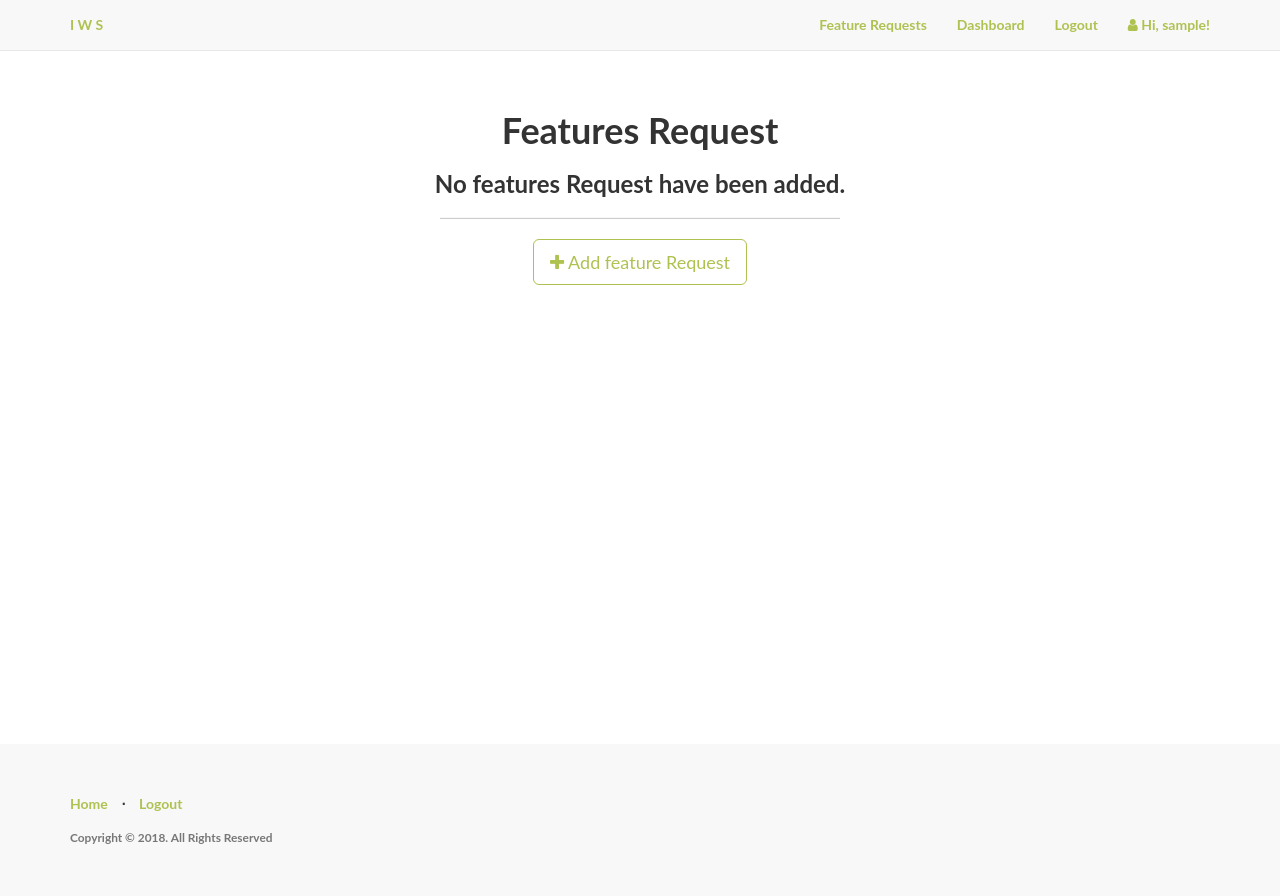
After one commit to sasili-adetunji/featureRequest, a Flask app: page /features in a window 1280 px wide. The commit adds this page. Run offline with Flask 2, Linux system fonts and the light colour scheme; the visitor is signed in with stand-in values (Sample User, id 1); data comes from the database, SQL or seed files in the repository; data that the repository does not hold is empty; parts of the project's set-up code (start-up, migrations or seed data) failed here and were passed over; some libraries are stand-ins or nearby versions.

Commit message:
implement the edit and delete

```diff
--- a/app/__init__.py
+++ b/app/__init__.py
@@ -23,7 +23,7 @@ def create_app(config_name):
     from app import models
 
     from .admin import admin as admin_blueprint
-    app.register_blueprint(admin_blueprint, url_prefix='/admin')
+    app.register_blueprint(admin_blueprint)
 
     from .auth import auth as auth_blueprint
     app.register_blueprint(auth_blueprint)
--- a/app/admin/views.py
+++ b/app/admin/views.py
@@ -0,0 +1,121 @@
+from flask import abort, flash, redirect, render_template, url_for
+from flask_login import current_user, login_required
+
+from . import admin
+from .forms import FeatureForm
+from .. import db
+from ..models import Feature
+
+
+def check_admin():
+    # prevent non-admins from accessing the page
+    if not current_user:
+        abort(403)
+
+
+# Department Views
+
+
+@admin.route('/features', methods=['GET', 'POST'])
+@login_required
+def list_features():
+    """
+    List all departments
+    """
+    check_admin()
+
+    features = Feature.query.all()
+
+    return render_template('features/features.html',
+                           features=features, title="Features")
+
+
+@admin.route('/features/add', methods=['GET', 'POST'])
+@login_required
+def add_feature():
+    """
+    Add a department to the database
+    """
+    check_admin()
+
+    add_feature = True
+
+    form = FeatureForm()
+    if form.validate_on_submit():
+        feature = Feature(title=form.title.data,
+                          description=form.description.data,
+                          product_area=form.product_area.data,
+                          target_date=form.target_date.data,
+                          client=form.client.data,
+
+                  )
+        try:
+            # add feature to the database
+            db.session.add(feature)
+            db.session.commit()
+            flash('You have successfully added a new department.')
+        except:
+            # in case feature name already exists
+            flash('Error: department name already exists.')
+
+        # redirect to features page
+        return redirect(url_for('admin.list_features'))
+
+    # load feature template
+    return render_template('features/feature.html', action="Add",
+                           add_feature=add_feature, form=form,
+                           title="Add Feature")
+
+
+@admin.route('/features/edit/<int:id>', methods=['GET', 'POST'])
+@login_required
+def edit_feature(id):
+    """
+    Edit a feature
+    """
+    check_admin()
+
+    add_feature = False
+
+    feature = Feature.query.get_or_404(id)
+    form = FeatureForm(obj=feature)
+    if form.validate_on_submit():
+        feature.title = form.title.data
+        feature.description = form.description.data
+        feature.client = form.client.data
+        feature.client_priority = form.client_priority.data
+        feature.target_date = form.target_date.data
+        feature.product_area = form.product_area.data
+        db.session.commit()
+        flash('You have successfully edited the department.')
+
+        # redirect to the feature page
+        return redirect(url_for('admin.list_features'))
+
+    form.description.data = feature.description
+    form.title.data = feature.title
+    form.client.data = feature.client
+    form.client_priority.data = feature.client_priority
+    form.target_date.data = feature.target_date
+    form.product_area.data = feature.product_area
+
+    return render_template('features/feature.html', action="Edit",
+                           add_feature=add_feature, form=form,
+                           feature=feature, title="Edit Feature")
+
+
+@admin.route('/features/delete/<int:id>', methods=['GET', 'POST'])
+@login_required
+def delete_feature(id):
+    """
+    Delete a department from the database
+    """
+    check_admin()
+
+    feature = Feature.query.get_or_404(id)
+    db.session.delete(feature)
+    db.session.commit()
+    flash('You have successfully deleted the department.')
+
+    # redirect to the feature page
+    return redirect(url_for('admin.list_features'))
--- a/app/models.py
+++ b/app/models.py
@@ -42,17 +42,32 @@ class User(UserMixin, db.Model):
     def __repr__(self):
         return '<User: {}>'.format(self.username)
 
+# Set up user_loader
+@login_manager.user_loader
+def load_user(user_id):
+    return User.query.get(int(user_id))
+
 
 class ClientType(enum.Enum):
     CLIENT_A = "Client A"
     CLIENT_B = "Client B"
     CLIENT_C = "Client C"
 
+    @classmethod
+    def choices(cls):
+        return [(choice.name, choice.name) for choice in cls]
+
+
 class ProductAreaType(enum.Enum):
     POLICIES = "Policies"
     BILLING = "Billing"
     CLAIMS = "Claims"
     REPORTS = "Reports"
+
+    @classmethod
+    def choices(cls):
+        return [(choice.name, choice.name) for choice in cls]
+
 
 
 class Feature(db.Model):
@@ -66,9 +81,11 @@ class Feature(db.Model):
     title = db.Column(db.String(60), unique=True)
     description = db.Column(db.String(200))
     client = db.Column(db.Enum(ClientType))
-    client_priority = db.Column(db.Integer)
-    target_date = db.Column(db.DateTime, default=datetime.utcnow)
+    client_priority = db.Column(db.Integer, unique=True, autoincrement=True)
+    target_date = db.Column(db.DateTime)
     product_area = db.Column(db.Enum(ProductAreaType))
+    created_at = db.Column(db.DateTime, default=datetime.utcnow)
+    updated_at = db.Column(db.DateTime, default=datetime.utcnow, onupdate=datetime.now)
 
 
     def __repr__(self):
--- a/app/templates/base.html
+++ b/app/templates/base.html
@@ -1,7 +1,7 @@
 <!DOCTYPE html>
 <html lang="en">
 <head>
-    <title>{{ title }} | IWS Team</title>
+    <title>{{ title }} | I W S</title>
     <link href="https://maxcdn.bootstrapcdn.com/bootstrap/3.3.7/css/bootstrap.min.css" rel="stylesheet">
     <link href="https://maxcdn.bootstrapcdn.com/font-awesome/4.7.0/css/font-awesome.min.css" rel="stylesheet">
     <link href="{{ url_for('static', filename='css/style.css') }}" rel="stylesheet">
@@ -17,11 +17,12 @@
                   <span class="icon-bar"></span>
                   <span class="icon-bar"></span>
               </button>
-              <a class="navbar-brand topnav" href="{{ url_for('home.homepage') }}">IWS Team</a>
+              <a class="navbar-brand topnav" href="{{ url_for('home.homepage') }}">I W S</a>
           </div>
           <div class="collapse navbar-collapse" id="bs-example-navbar-collapse-1">
               <ul class="nav navbar-nav navbar-right">
                   {% if current_user.is_authenticated %}
+                    <li><a href="{{ url_for('admin.list_features') }}">Feature Requests</a></li>
                     <li><a href="{{ url_for('home.dashboard') }}">Dashboard</a></li>
                     <li><a href="{{ url_for('auth.logout') }}">Logout</a></li>
                     <li><a><i class="fa fa-user"></i>  Hi, {{ current_user.username }}!</a></li>
--- /dev/null
+++ b/app/templates/features/features.html
@@ -0,0 +1,60 @@
+{% import "bootstrap/utils.html" as utils %}
+{% extends "base.html" %}
+{% block title %}Features Request {% endblock %}
+{% block body %}
+<div class="content-section">
+  <div class="outer">
+    <div class="middle">
+      <div class="inner">
+        <br/>
+        {{ utils.flashed_messages() }}
+        <br/>
+        <h1 style="text-align:center;">Features Request</h1>
+        {% if features %}
+          <hr class="intro-divider">
+          <div class="center">
+            <table class="table table-striped table-bordered">
+              <thead>
+                <tr>
+                  <th width="15%"> Title </th>
+                  <th width="40%"> Description </th>
+                  <th width="15%"> Edit </th>
+                  <th width="15%"> Delete </th>
+                </tr>
+              </thead>
+              <tbody>
+              {% for feature in features %}
+                <tr>
+                  <td> {{ feature.title }} </td>
+                  <td> {{ feature.description }} </td>
+                  <td>
+                    <a href="{{ url_for('admin.edit_feature', id=feature.id) }}">
+                      <i class="fa fa-pencil"></i> Edit
+                    </a>
+                  </td>
+                  <td>
+                    <a href="{{ url_for('admin.delete_feature', id=feature.id) }}">
+                      <i class="fa fa-trash"></i> Delete
+                    </a>
+                  </td>
+                </tr>
+              {% endfor %}
+              </tbody>
+            </table>
+          </div>
+          <div style="text-align: center">
+        {% else %}
+          <div style="text-align: center">
+            <h3> No features Request have been added. </h3>
+            <hr class="intro-divider">
+        {% endif %}
+          <a href="{{ url_for('admin.add_feature') }}" class="btn btn-default btn-lg">
+            <i class="fa fa-plus"></i>
+            Add  feature Request
+          </a>
+        </div>
+      </div>
+    </div>
+  </div>
+</div>
+{% endblock %}
--- a/app/templates/home/dashboard.html
+++ b/app/templates/home/dashboard.html
@@ -7,7 +7,7 @@
             <div class="col-lg-12">
                 <div class="intro-message">
                     <h1>The Dashboard</h1>
-                    <h3>We made it here!</h3>
+                    <h3>Its cool here!</h3>
                     <hr class="intro-divider">
                     </ul>
                 </div>
```
Also changed, not shown: app/admin/forms.py (+22 -0 lines), app/templates/features/feature.html (added, +28 -0 lines), migrations/versions/de219bc9afaf_.py (renamed from migrations/versions/5dac691cd4d6_.py, +6 -3 lines).
